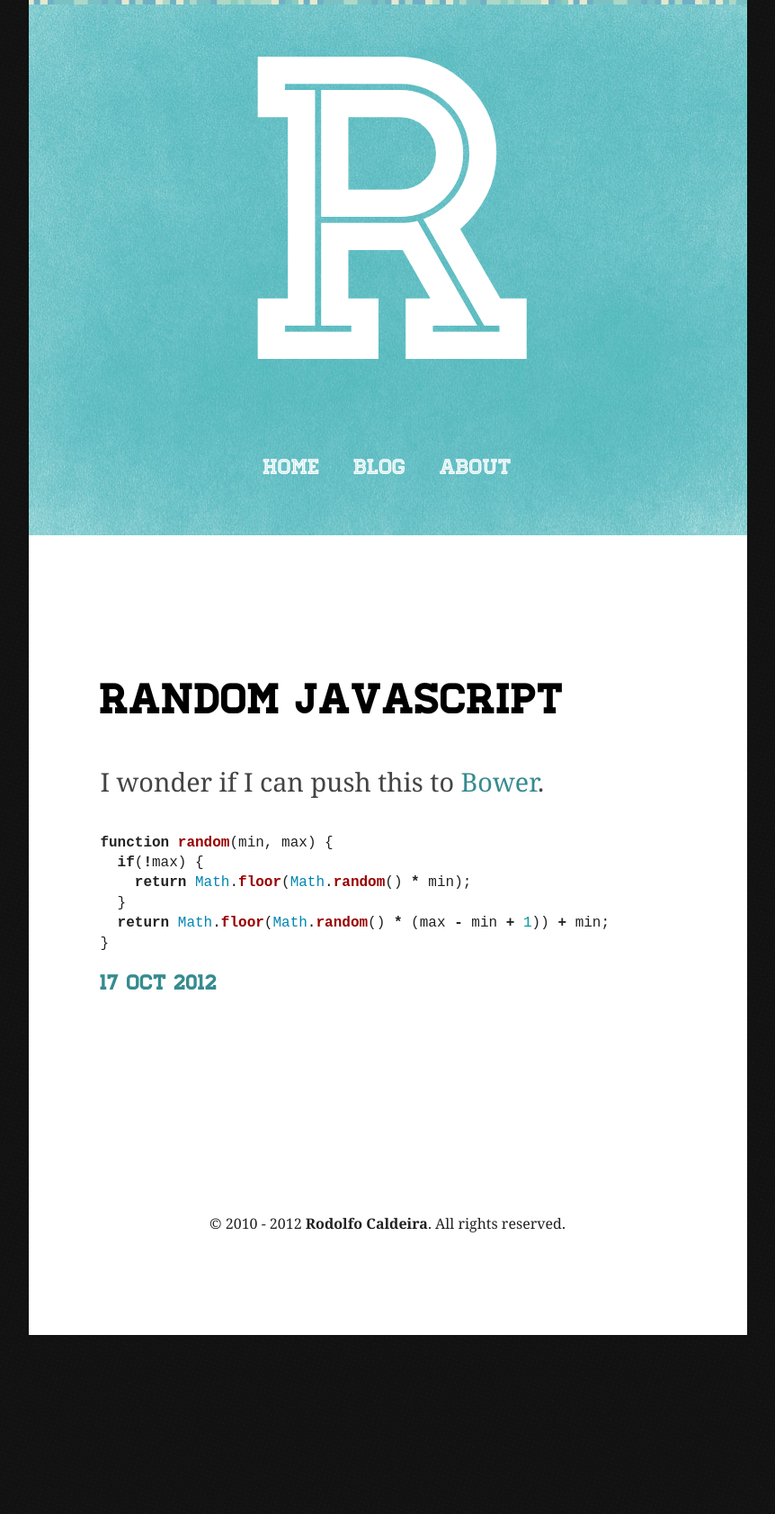
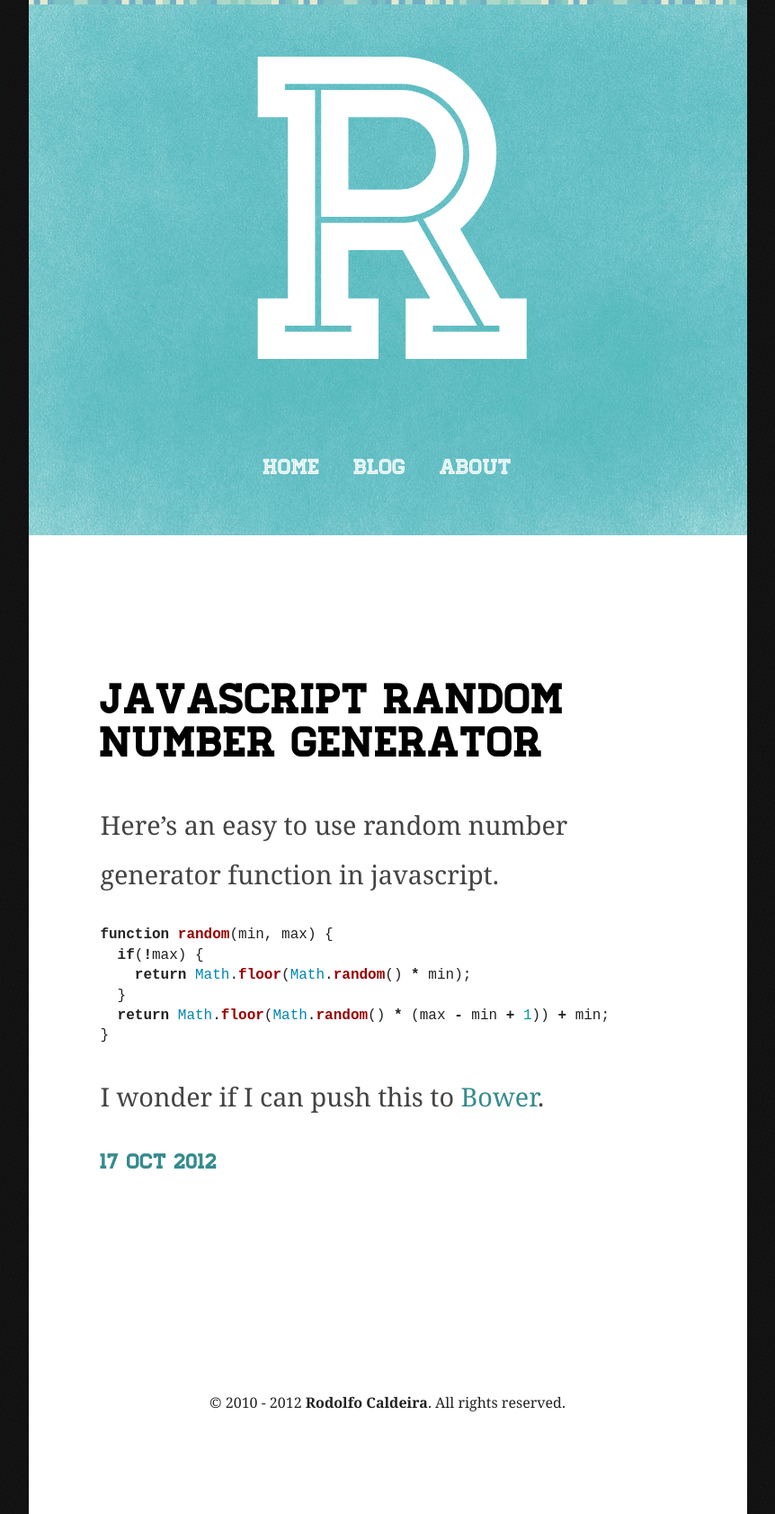
Before and after one commit to rodolfocaldeira/rodolfocaldeira.github.com, a Jekyll site: the page built from _posts/2012-10-17-random-javascript.md, in a window 1280 px wide. Shown: the whole page at 90% size, without its empty margins (209-1071 px from the left). Built offline with Jekyll 4.4.1, drawn with Linux system fonts in a browser that asks for light colours; before the commit the page ends 1484 px from its top, so only the background shows below that.

Commit message:
Updated some posts.

```diff
--- a/_posts/2012-10-12-front-end-dependency-management-tools.markdown
+++ b/_posts/2012-10-12-front-end-dependency-management-tools.markdown
@@ -14,3 +14,7 @@ Pick one below and start using it. I'm going to do the same and will let you kno
 Let computers do what they are good doing so that you can focus on what is important.
 
 The ecosystem of tiny javascript decoupled modules can now flourish.
+
+**Update: 2012-10-23**
+
+They just keep on coming - [Jam](http://jamjs.org/) is another package manager for JavaScript. A full in depth tutorial can be found in the [JavaScript Playground - Package Management with Jam](http://javascriptplayground.com/blog/2012/07/package-management-with-jam-js).
--- a/_posts/2012-10-17-random-javascript.md
+++ b/_posts/2012-10-17-random-javascript.md
@@ -1,9 +1,9 @@
 ---
 layout: post
-title: Random JavaScript
+title: JavaScript Random Number Generator
 ---
 
-I wonder if I can push this to [Bower](http://twitter.github.com/bower/).
+Here's an easy to use random number generator function in javascript.
 
 {% highlight javascript %}
 function random(min, max) {
@@ -13,3 +13,5 @@ function random(min, max) {
   return Math.floor(Math.random() * (max - min + 1)) + min;
 }
 {% endhighlight %}
+
+I wonder if I can push this to [Bower](http://twitter.github.com/bower/).
```
